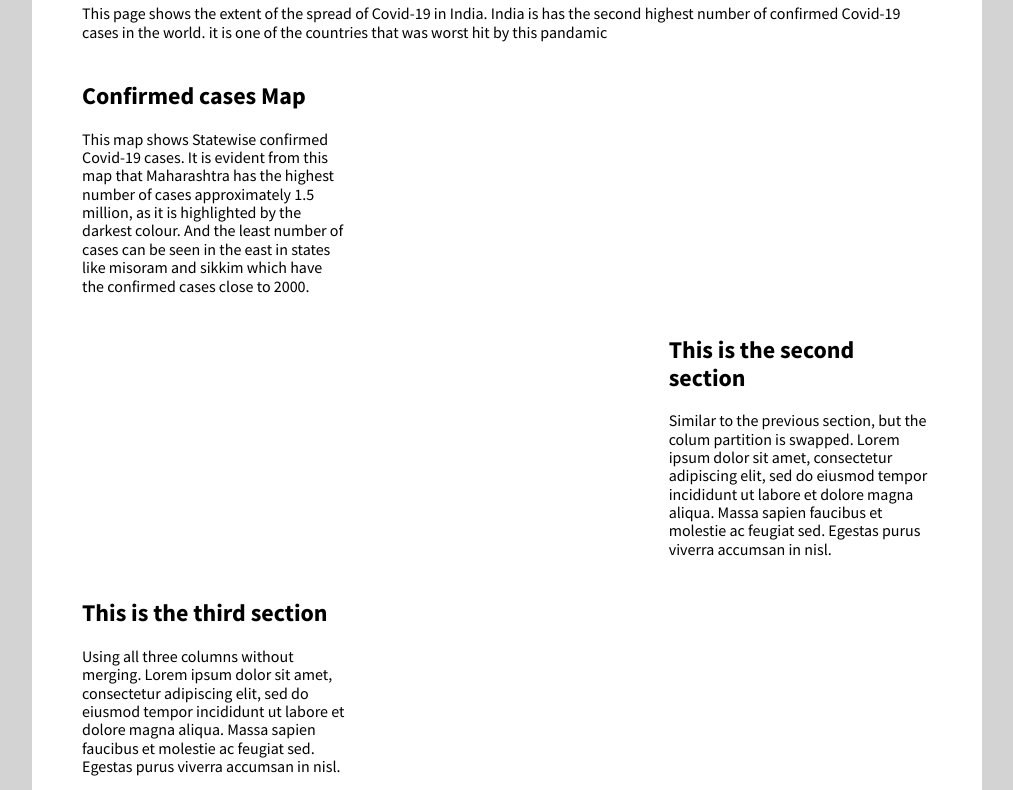
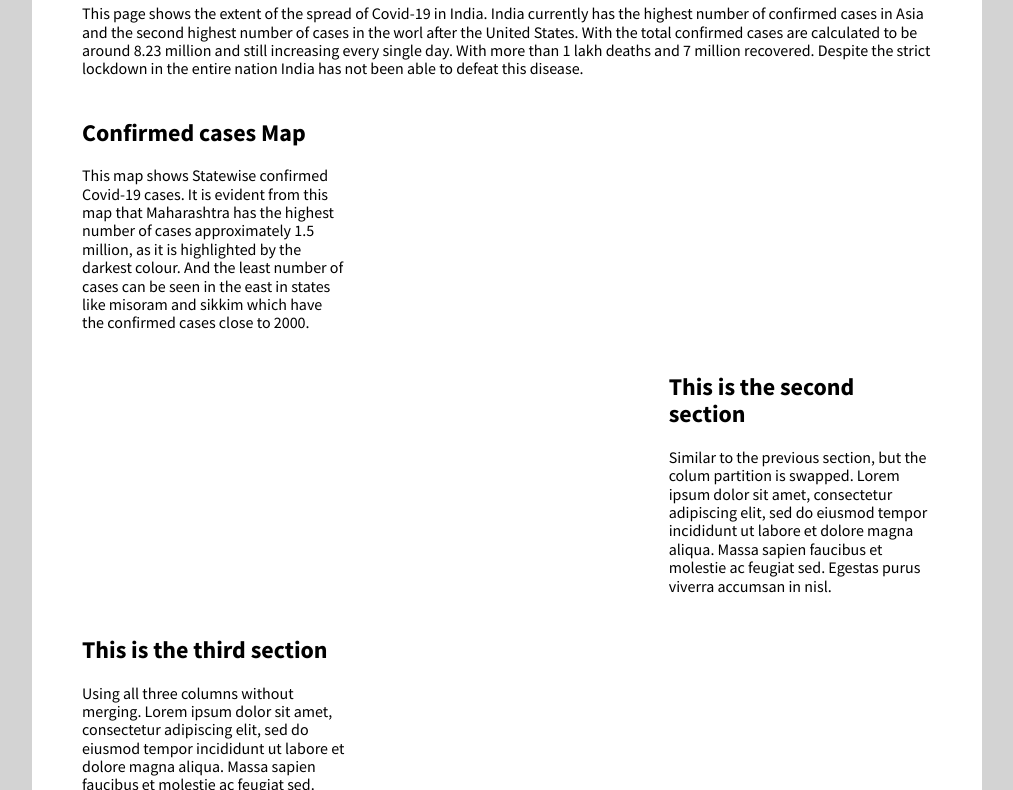
Before and after one commit to kmah1107/FIT3179ass2, a plain HTML site: page docs/index.html in a window 1280 px wide. Shown: the part 89-879 px from the top of the page, without its empty margins (133-1146 px from the left). Drawn offline with nearby package versions, Linux system fonts and the light colour scheme; a script that the page names is missing.

Commit message:
Update index.html

```diff
--- a/docs/index.html
+++ b/docs/index.html
@@ -59,7 +59,8 @@
     <div class="pure-g">
       <div class="pure-u-1-1">
         <h1>Covid-19 in India</h1>
-        <p>This page shows the extent of the spread of Covid-19 in India. India is has the second highest number of confirmed Covid-19 cases in the world. it is one of the countries that was worst hit by this pandamic </p>
+        <p>This page shows the extent of the spread of Covid-19 in India. India currently has the highest number of confirmed cases in Asia and the second highest number of cases in the worl after the United States.
+         With the total confirmed cases are calculated to be around 8.23 million and still increasing every single day. With more than 1 lakh deaths and 7 million recovered. Despite the strict lockdown in the entire nation India has not been able to defeat this disease.</p>
       </div>
     </div>
   <!-- end pure grid group -->
```
